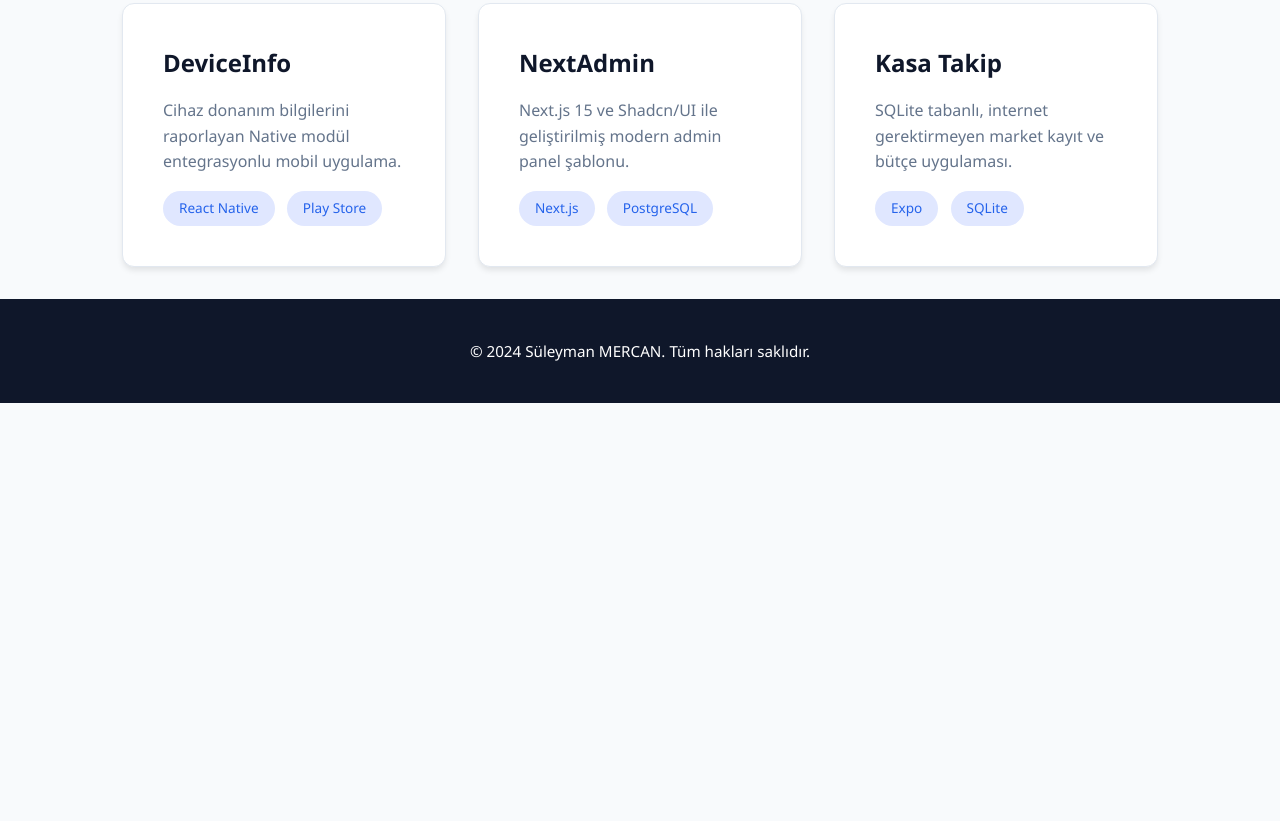
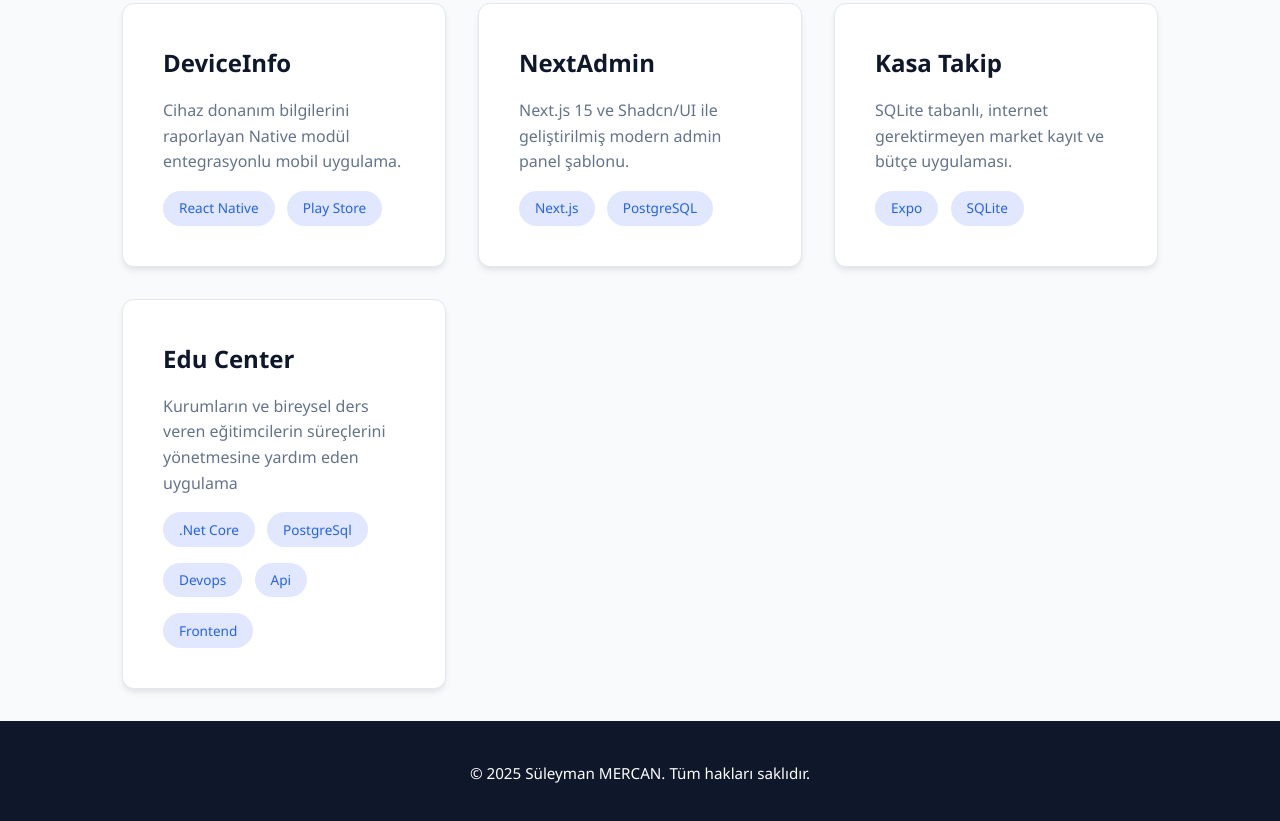
Before and after one commit to slymnmrcn/slymnmrcn.github.io, a plain HTML site: page index.html in a window 1280 px wide. Shown: the part 1633-2454 px from the top of the page. Before the commit the page ends 2036 px from the top, so only its background shows below. Drawn offline with Linux system fonts and the light colour scheme.

Commit message:
Update index.html

```diff
--- a/index.html
+++ b/index.html
@@ -380,11 +380,20 @@
                 <span class="badge">Expo</span>
                 <span class="badge">SQLite</span>
             </div>
+            <div class="project-item">
+                <h3>Edu Center</h3>
+                <p>Kurumların ve bireysel ders veren eğitimcilerin süreçlerini yönetmesine yardım eden uygulama</p>
+                <span class="badge">.Net Core</span>
+                <span class="badge">PostgreSql</span>
+                <span class="badge">Devops</span>
+                <span class="badge">Api</span>
+                 <span class="badge">Frontend</span>
+            </div>
         </div>
     </section>
 
     <footer id="contact">
-        <p>&copy; 2024 Süleyman MERCAN. Tüm hakları saklıdır.</p>
+        <p>&copy; 2025 Süleyman MERCAN. Tüm hakları saklıdır.</p>
     </footer>
 
     <script>
```
